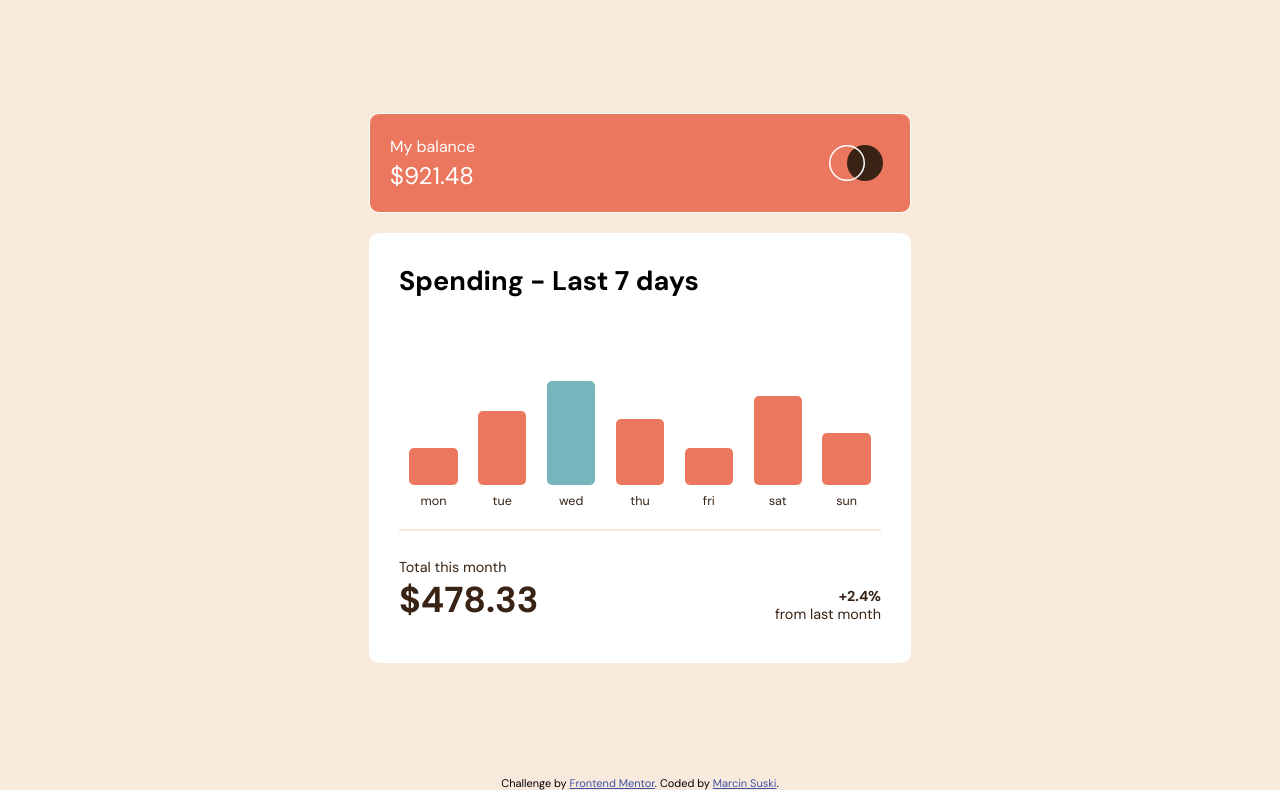
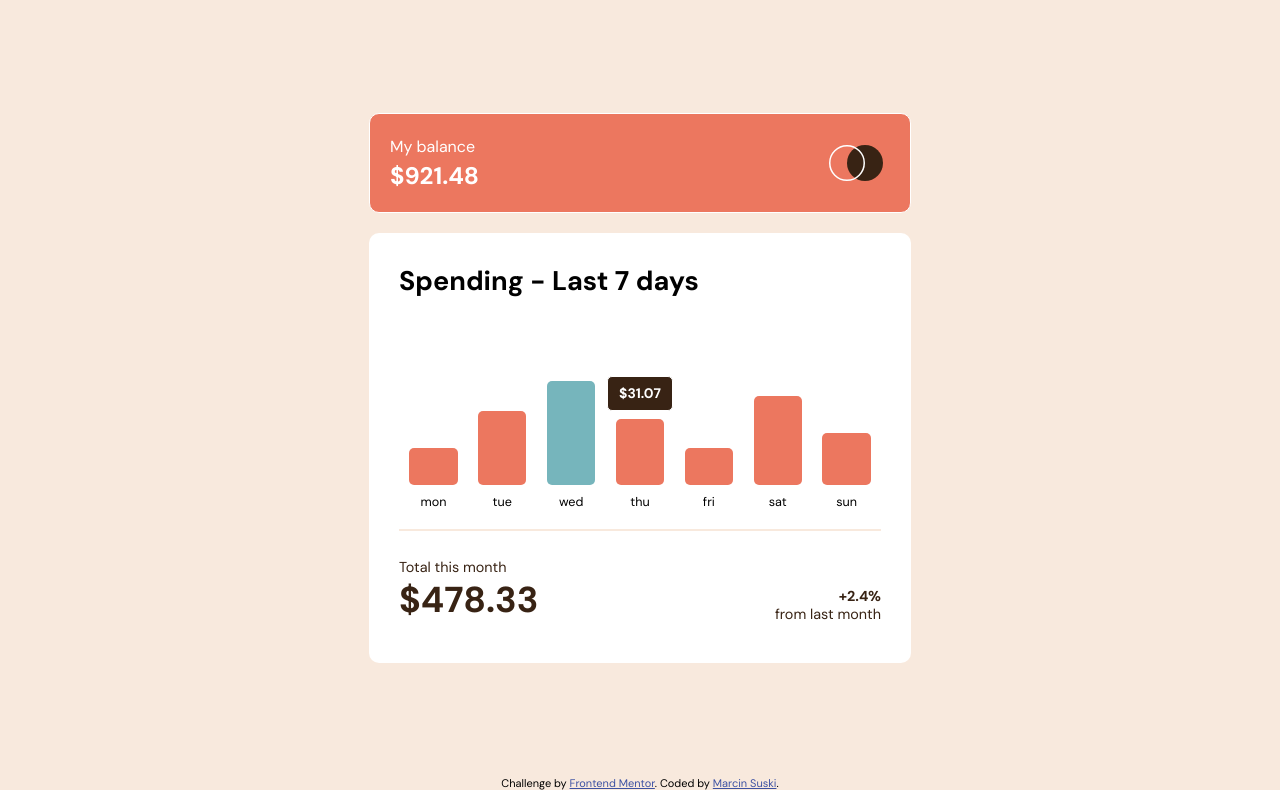
Before and after one commit to marcinsuski/expenses-chart-with-json, a plain HTML site: page index.html in a window 1280 px wide. Drawn offline with Linux system fonts and the light colour scheme.

Commit message:
styling added

```diff
--- a/index.html
+++ b/index.html
@@ -29,19 +29,35 @@
             <div class="container">
                 <div class="title">Spending - Last 7 days</div>
                 <div class="chart">
-                    <div class="day monday-bar"></div>
+                    <div class="day bar">
+                        <div class="monday-bar"></div>
+                    </div>
                     <div class="day monday-text">mon</div>
-                    <div class="day tuesday-bar"></div>
+                    <div class="day bar">
+                        <div class="tuesday-bar"></div>
+                    </div>
                     <div class="day tuesday-text">tue</div>
-                    <div class="day wednesday-bar"></div>
+                    <div class="day bar">
+                        <div class="bar-description hidden">$52.36</div>
+                        <div class="wednesday-bar"></div>
+                    </div>
                     <div class="day wednesday-text">wed</div>
-                    <div class="day thursday-bar"></div>
+                    <div class="day bar">
+                        <div class="bar-description">$31.07</div>
+                        <div class="thursday-bar"></div>
+                    </div>
                     <div class="day thursday-text">thu</div>
-                    <div class="day friday-bar"></div>
+                    <div class="day bar">
+                        <div class="friday-bar"></div>
+                    </div>
                     <div class="day friday-text">fri</div>
-                    <div class="day saturday-bar"></div>
+                    <div class="day bar">
+                        <div class="saturday-bar"></div>
+                    </div>
                     <div class="day saturday-text">sat</div>
-                    <div class="day sunday-bar"></div>
+                    <div class="day bar">
+                        <div class="sunday-bar"></div>
+                    </div>
                     <div class="day sunday-text">sun</div>
                 </div>
 
--- a/src/styles.css
+++ b/src/styles.css
@@ -67,6 +67,7 @@ main {
 
 .balance-number {
     font-size: 1.5rem;
+    font-weight: 700;
 }
 
 .container {
@@ -104,71 +105,118 @@ main {
     display: grid;
     grid-template-rows: 1fr 3% 10% 10%;
     grid-template-columns: 1fr 1fr 1fr 1fr 1fr 1fr 1fr;
+    justify-content: center;
 }
 
 .day {
-
+    display: flex;
     font-size: 0.7em;
-    color: var(--darkbrown);
-    justify-content: center;
-    gap: 10px;
-    place-self: center;
+    justify-content: flex-end;
+    align-items: center;
+    flex-direction: column;
 }
 
+.bar {
+
+    width: 100%;
+    height: 100%;
+    display: flex;
+    align-items: center;
+}
+
+
+.bar-description {
+    width: 96%;
+    height: 23%;
+    background-color: var(--darkbrown);
+    border: 1px solid;
+    border-radius: 5px;
+    margin-bottom: 8px;
+    color: white;
+    padding: 0.5em;
+    text-align: center;
+    font-size: 1.1em;
+    font-weight: 700;
+}
+
+.hidden {
+    display: none;
+}
+
+
 .monday-bar {
-    align-self: end;
+    justify-self: center;
     width: 70%;
     height: 25%;
     border-radius: 5px;
-    background-color: var(--softred)
+    background-color: var(--softred)  ;
+    cursor: pointer;
+}
+
+
+
+.monday-bar:hover,
+.tuesday-bar:hover,
+.wednesday-bar:hover,
+.thursday-bar:hover,
+.friday-bar:hover,
+.saturday-bar:hover,
+.sunday-bar:hover {
+    opacity: 0.6;
+
 }
 
 .tuesday-bar {
-    align-self: end;
+
     width: 70%;
     height: 50%;
     border-radius: 5px;
-    background-color: var(--softred)
+    background-color: var(--softred);
+    cursor: pointer;
 }
 
 .wednesday-bar {
-    align-self: end;
+
     width: 70%;
     height: 70%;
     border-radius: 5px;
-    background-color: var(--cyan)
+    background-color: var(--cyan);
+    cursor: pointer;
 }
 
 .thursday-bar {
-    align-self: end;
     width: 70%;
     height: 45%;
     border-radius: 5px;
-    background-color: var(--softred)
+    background-color: var(--softred);
+    cursor: pointer;
 }
 
 .friday-bar {
-    align-self: end;
+
     width: 70%;
     height: 25%;
     border-radius: 5px;
-    background-color: var(--softred)
+    background-color: var(--softred);
+    cursor: pointer;
 }
 
 .saturday-bar {
-    align-self: end;
+
     width: 70%;
     height: 60%;
     border-radius: 5px;
-    background-color: var(--softred)
+    background-color: var(--softred);
+    cursor: pointer;
 }
 
 .sunday-bar {
-    align-self: end;
+
     width: 70%;
     height: 35%;
     border-radius: 5px;
-    background-color: var(--softred)
+    background-color: var(--softred);
+    cursor: pointer;
 }
 
 
```
